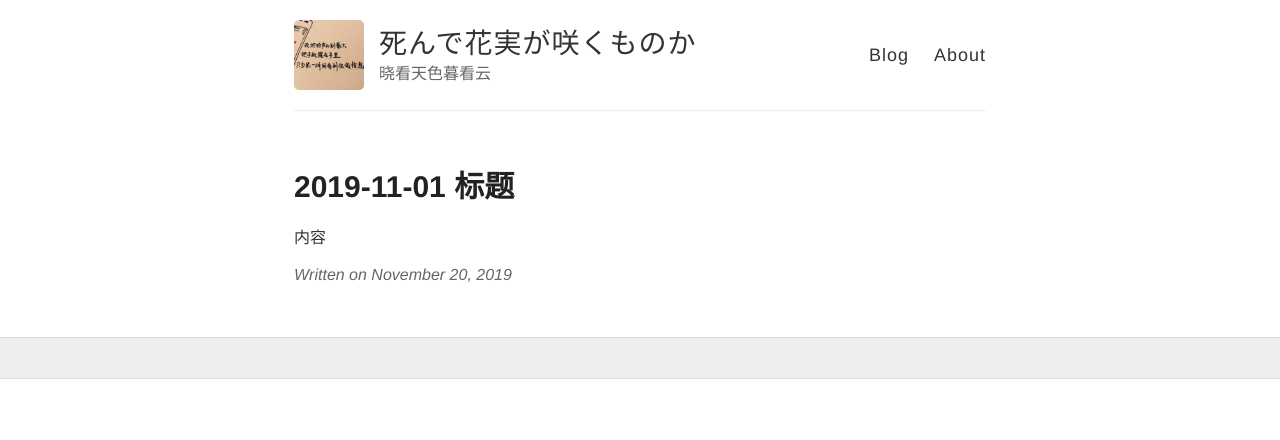
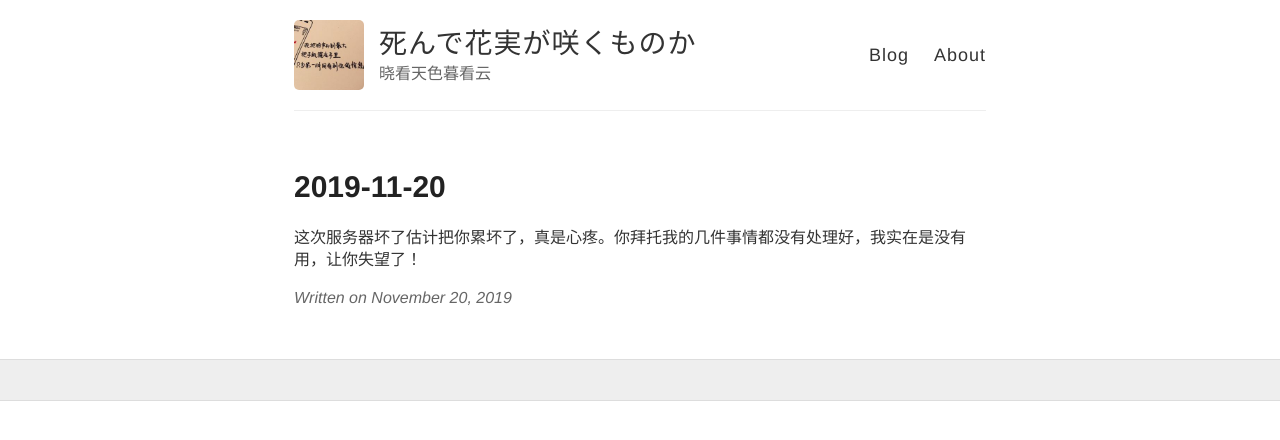
Before and after one commit to wiki650/wiki650.github.io, a Jekyll site: the page built from _posts/2019-11-20-wiki20191120.md, in a window 1280 px wide. Shown: the top 440 px of the page. Built offline with Jekyll 4.4.1, drawn with Linux system fonts in a browser that asks for light colours; comment, search, counter and statistics services are not loaded.

Commit message:
Update 2019-11-20-wiki20191120.md

```diff
--- a/_posts/2019-11-20-wiki20191120.md
+++ b/_posts/2019-11-20-wiki20191120.md
@@ -1,5 +1,6 @@
 ---
 layout: post
-title: 2019-11-01 标题
+title: 2019-11-20
 ---
-内容
+
+这次服务器坏了估计把你累坏了，真是心疼。你拜托我的几件事情都没有处理好，我实在是没有用，让你失望了！
```
